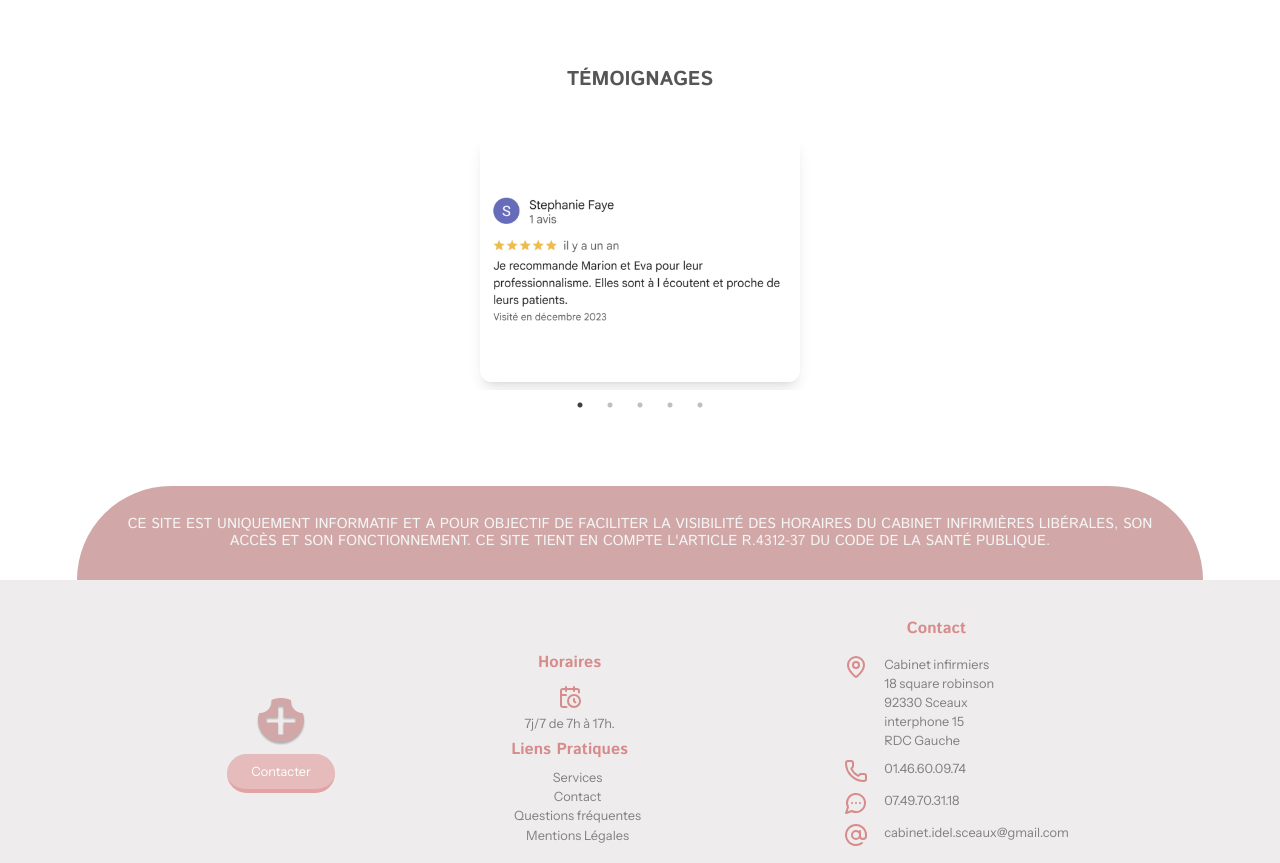
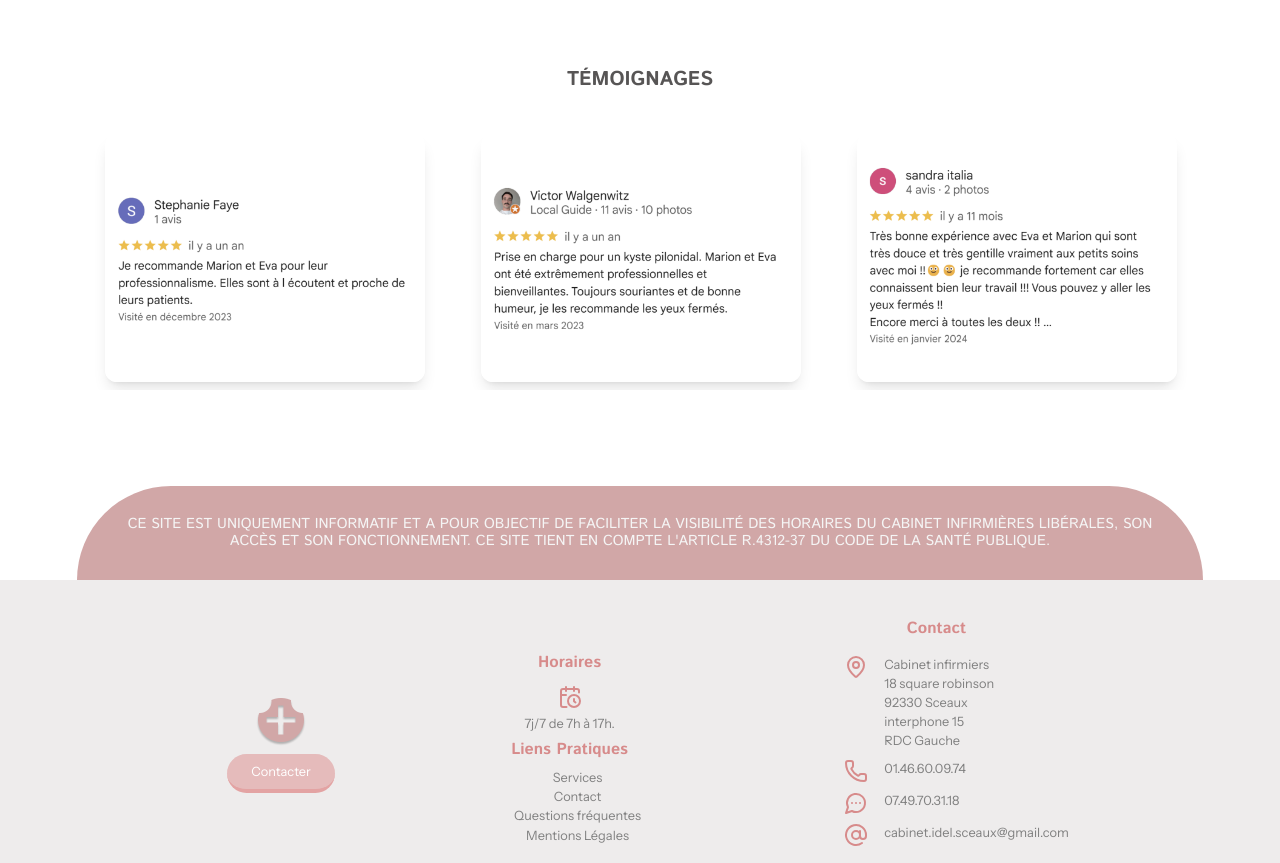
Before and after one commit to Cabinet-Infirmier/cabinet-infirmier-sceaux, a React (Vite) app: page / in a window 1280 px wide. Shown: the part 2660-3523 px from the top of the page. Built offline with nearby package versions, Linux system fonts and the light colour scheme.

Commit message:
style testimonials

```diff
--- a/src/components/testimonial/Testimonial.jsx
+++ b/src/components/testimonial/Testimonial.jsx
@@ -12,18 +12,40 @@ const TestimonialsImage = [
 
 export default function Testimonial() {
   var settings = {
-    dots: true,
-    infinite: true,
-    speed: 500,
-    slidesToShow: 1,
-    slidesToScroll: 1,
+    responsive: [
+      {
+        breakpoint: 10000,
+        settings: {
+          slidesToShow: 3,
+          slidesToScroll: 1,
+          infinite: true,
+        },
+      },
+      {
+        breakpoint: 10024,
+        settings: {
+          slidesToShow: 2,
+          slidesToScroll: 1,
+          initialSlide: 2,
+        },
+      },
+      {
+        breakpoint: 640,
+        settings: {
+          slidesToShow: 1,
+          slidesToScroll: 1,
+        },
+      },
+    ],
   };
 
   return (
     <div className="py-14 mb-10">
       <div className="container">
-        <div className="uppercase text-[#575555] uppercase text-xl text-center font-bold mb-10">
-          <h2>Témoignages</h2>
+        <div className="">
+          <h2 className="uppercase text-[#575555] uppercase text-center text-xl font-bold mb-10">
+            Témoignages
+          </h2>
         </div>
         <div>
           <Slider {...settings}>
```
